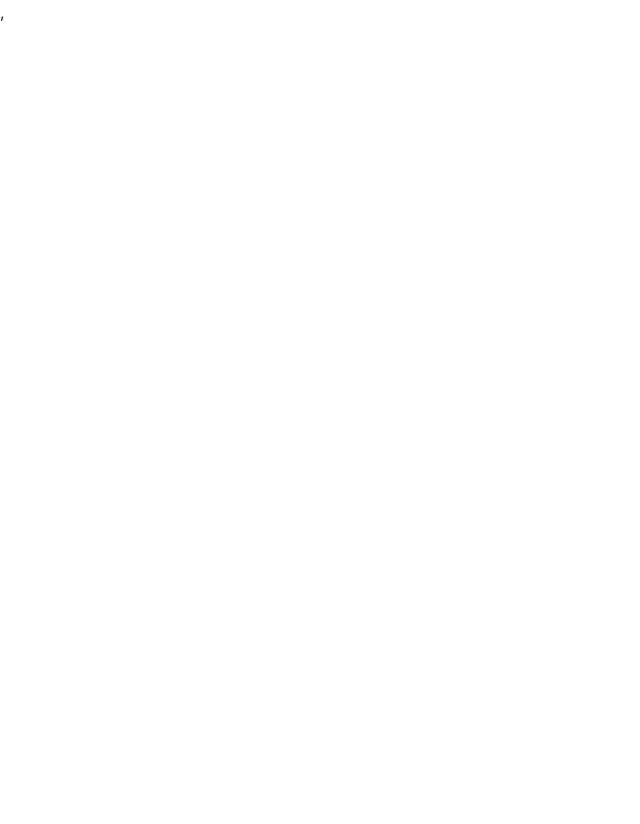
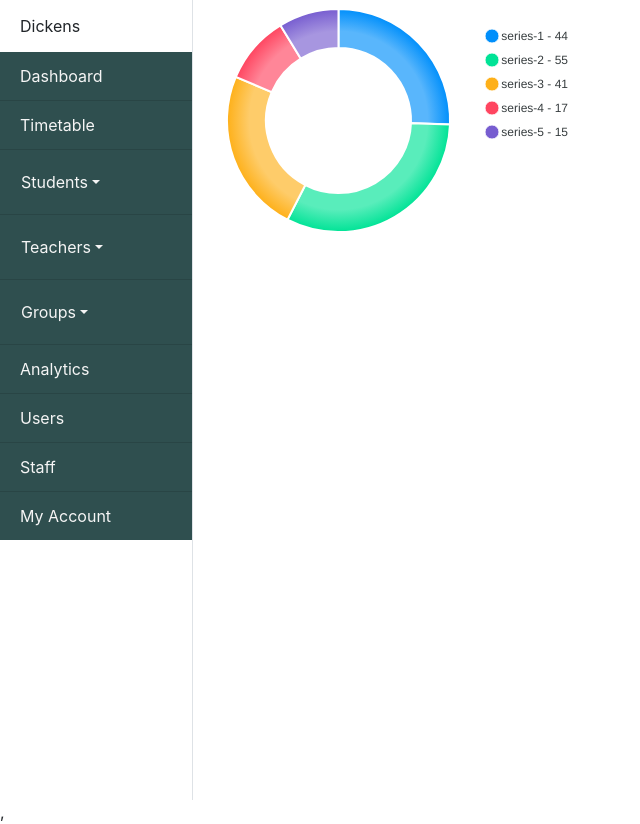
Before and after one commit to MrRisoni/dickensui, a React (Create React App) app: page /analytics in a window 1280 px wide. Shown: the whole page, without its empty margins (0-640 px from the left). Before the commit the page ends 800 px from the top, so only its background shows below. Built offline with nearby package versions, Linux system fonts and the light colour scheme.

Commit message:
render dummy analytics

```diff
--- a/package.json
+++ b/package.json
@@ -6,8 +6,10 @@
     "@testing-library/jest-dom": "^4.2.4",
     "@testing-library/react": "^9.3.2",
     "@testing-library/user-event": "^7.1.2",
+    "apexcharts": "^3.20.0",
     "axios": "^0.20.0",
     "react": "^16.13.1",
+    "react-apexcharts": "^1.3.7",
     "react-dom": "^16.13.1",
     "react-router": "^5.2.0",
     "react-router-dom": "^5.2.0",
--- /dev/null
+++ b/src/analytics/Analytics.js
@@ -0,0 +1,21 @@
+import React, {Component} from 'react';
+import SideBar from "../SideBar";
+import axios from "axios";
+import Donut from "../charts/Donut";
+import GroupsList from "../groups/GroupsList";
+
+class Analytics extends React.Component {
+
+    render() {
+
+        return (
+                <div className="d-flex" id="wrapper">
+                    <SideBar/>
+                  <Donut/>
+                </div>
+
+        )
+    }
+}
+
+export default Analytics;
--- /dev/null
+++ b/src/charts/Donut.js
@@ -0,0 +1,59 @@
+import React, {Component} from 'react';
+import Chart from "react-apexcharts";
+
+
+class Donut extends React.Component {
+    constructor(props) {
+        super(props);
+
+        this.state = {
+
+            series: [44, 55, 41, 17, 15],
+            options: {
+                chart: {
+                    width: 380,
+                    type: 'donut',
+                },
+                dataLabels: {
+                    enabled: false
+                },
+                fill: {
+                    type: 'gradient',
+                },
+                legend: {
+                    formatter: function(val, opts) {
+                        return val + " - " + opts.w.globals.series[opts.seriesIndex]
+                    }
+                },
+                responsive: [{
+                    breakpoint: 480,
+                    options: {
+                        chart: {
+                            width: 200
+                        },
+                        legend: {
+                            position: 'bottom'
+                        }
+                    }
+                }]
+            },
+
+
+        };
+    }
+
+
+
+    render() {
+        return (
+
+
+            <div className="donut">
+                <Chart options={this.state.options} series={this.state.series} type="donut" width="380" />
+            </div>
+
+        );
+    }
+}
+
+export default Donut;
--- a/src/index.js
+++ b/src/index.js
@@ -5,6 +5,7 @@ import App from './App';
 import StudentsList from './students/StudentsList';
 import TeachersList from './teachers/TeachersList';
 import GroupsList from './groups/GroupsList';
+import Analytics from './analytics/Analytics';
 
 import * as serviceWorker from './serviceWorker';
 import { BrowserRouter, Route, Switch } from 'react-router-dom';
@@ -17,6 +18,7 @@ ReactDOM.render(
           <Route path="/students" component={StudentsList} />
           <Route path="/teachers" component={TeachersList} />
           <Route path="/groups" component={GroupsList} />
+          <Route path="/analytics" component={Analytics} />
 
       </BrowserRouter>,
   </React.StrictMode>,
```
Also changed, not shown: 1 other file (tests, documents, lock files or other folders).
